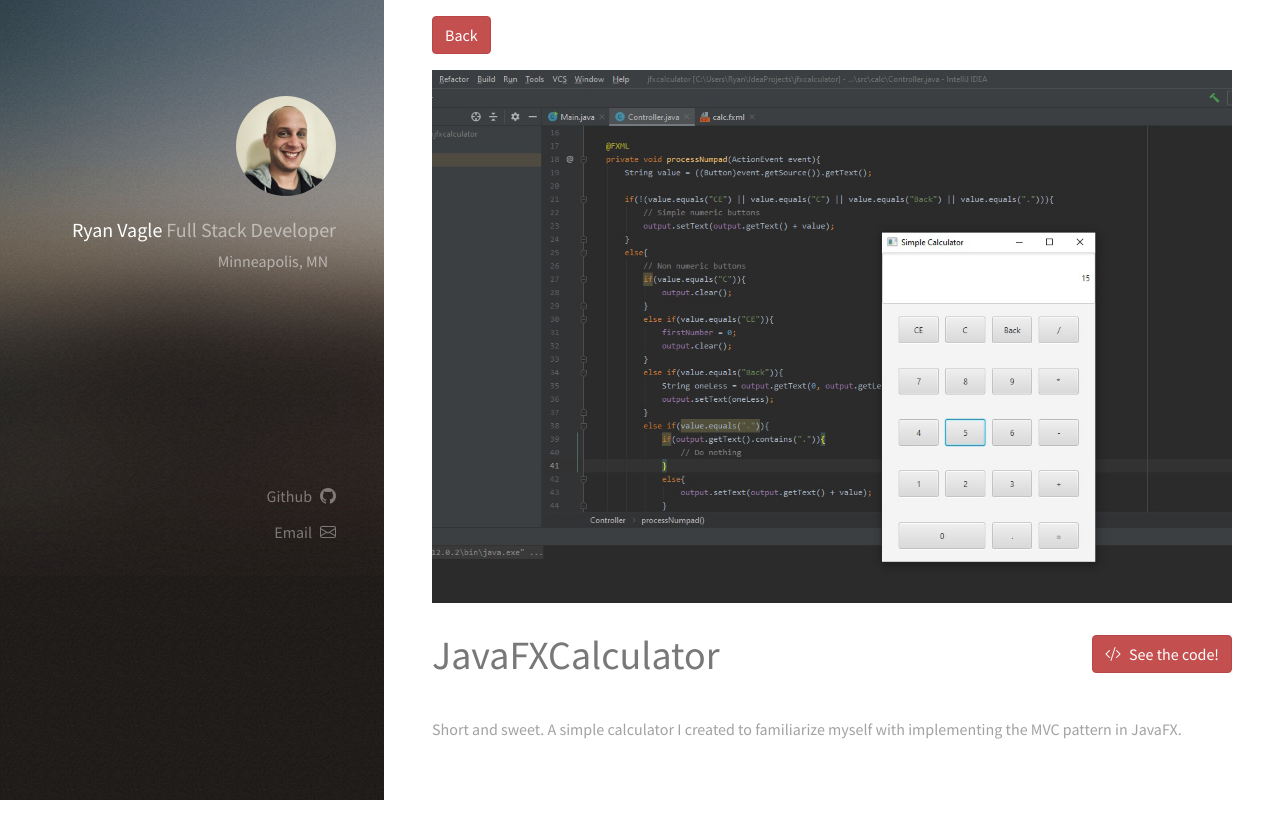
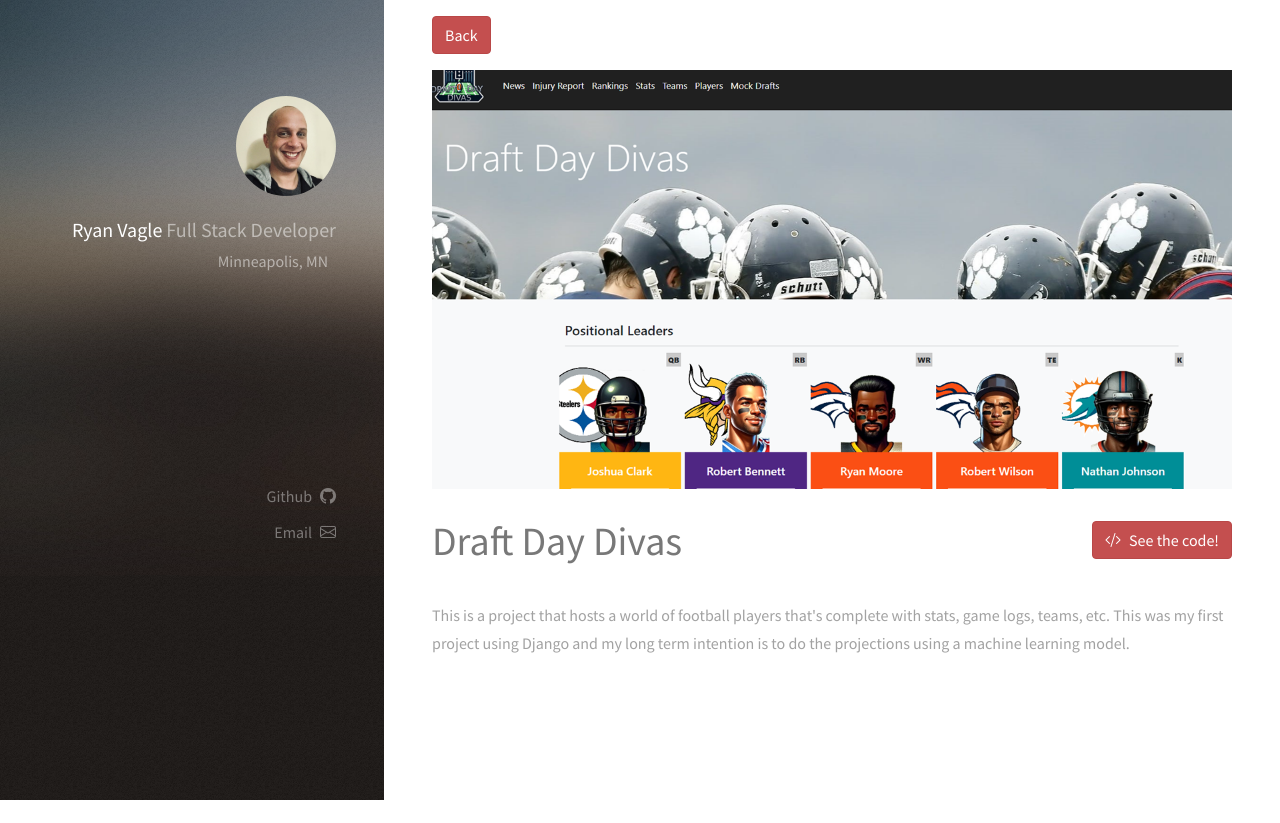
Before and after one commit to rsvagle/rsvagle.github.io, a plain HTML site: page draft-day-divas.html in a window 1280 px wide. After the commit the page ends 800 px from the top, so only its background shows below. Drawn offline with nearby package versions, Linux system fonts and the light colour scheme.

Commit message:
add draft day divas

```diff
--- a/calculator.html
+++ b/draft-day-divas.html
@@ -43,15 +43,17 @@
 	<div id="main" class="pt-3">
 		<a class="btn btn-primary mb-3" href="./index.html" role="button">Back</a>
 
-		<img src="images/calculator1.jpg" alt="Calculator" style="width:100%;">
+		<img src="images/thumbs/DDDScreen.png" alt="Calculator" style="width:100%;">
 
 		<!-- Two -->
 		<section id="two" style="margin-top: 1rem; padding-top: 1rem;">
-			<a href="https://github.com/rsvagle/JavaFXCalculator" class="btn btn-primary" target="_blank" style="float: right;"><i
+			<a href="https://github.com/rsvagle/DraftDayDivasBE" class="btn btn-primary" target="_blank" style="float: right;"><i
 					class="bi bi-code-slash me-2"></i>See the code!</a>
-			<h1>JavaFXCalculator</h1>
-			<p>Short and sweet. A simple calculator I created to familiarize myself with implementing the MVC
-				pattern in JavaFX.</p>
+			<h1>Draft Day Divas</h1>
+			<p>
+				This is a project that hosts a world of football players that's complete with stats, game logs, teams, etc. This was my first project using Django
+				and my long term intention is to do the projections using a machine learning model.
+			</p>
 		</section>
 	</div>
 </body>
```
Also changed, not shown: index.html (+5 -6 lines), images/thumbs/DDDScreen.png (added).
